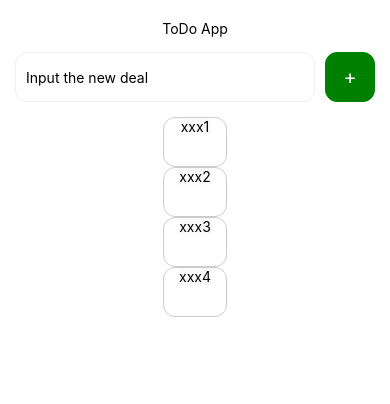
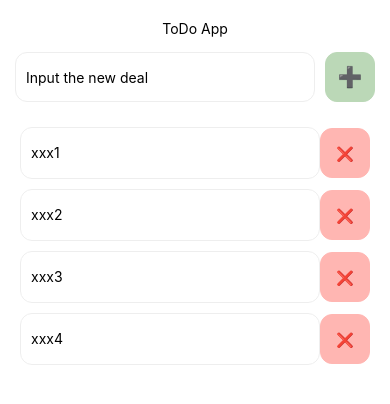
Before and after one commit to kruchai/todo-app-react-native, a React Native app: screen / in a window 390 px wide. Shown: the top 404 px of the page. Built offline with nearby package versions, Linux system fonts and the light colour scheme.

Commit message:
feature(AddTodo.js, ListItem.js): updating styles
v0.2: Prepares the main todo functionality

```diff
--- a/components/AddTodo.js
+++ b/components/AddTodo.js
@@ -14,6 +14,7 @@ export const AddTodo = ({ addHandler }) => {
   const onPressHandler = () => {
     if (title.trim()) {
       addHandler(title)
+      setValue('')
     } else {
       Alert.alert('The message cannot be empty')
     }
@@ -33,7 +34,7 @@ export const AddTodo = ({ addHandler }) => {
         style={styles.cta}
         onPress={onPressHandler}
       >
-        <Text style={styles.ctaText}>{'+'}</Text>
+        <Text style={styles.ctaText}>{'➕'}</Text>
       </TouchableOpacity>
     </View>
   )
@@ -58,11 +59,11 @@ const styles = StyleSheet.create({
   cta: {
     width: 50,
     height: 50,
-    backgroundColor: 'green',
+    backgroundColor: '#bbd8b7',
     color: '#fff',
     borderWidth: 1,
     borderStyle: 'solid',
-    borderColor: 'green',
+    borderColor: '#bbd8b7',
     alignItems: 'center',
     justifyContent: 'center',
     borderRadius: 12,
--- a/components/ListItem.js
+++ b/components/ListItem.js
@@ -1,29 +1,55 @@
 import { useState } from 'react'
-import {StyleSheet, Text, TouchableHighlight} from 'react-native'
+import { Dimensions, StyleSheet, Text, View, TouchableOpacity} from 'react-native'
+
+const screenWidth = Dimensions.get('window').width
+const screenHeight = Dimensions.get('window').height
 
 export const ListItem = ({ item, deleteHandler }) => {
   return (
-    <TouchableHighlight
+    <View
       style={styles.todoListWrapper}
-      onPress={() => deleteHandler(item.id)}
     >
       <Text style={styles.title}>{item.title}</Text>
-    </TouchableHighlight>
+      <TouchableOpacity
+        style={styles.cta}
+        onPress={() => deleteHandler(item.id)}
+      >
+        <Text style={styles.ctaDelete}>{'❌'}</Text>
+      </TouchableOpacity>
+    </View>
   )
 }
 
 const styles = StyleSheet.create({
   todoListWrapper: {
-    borderWidth: 1,
-    borderColor: '#ccc',
-    borderStyle: 'solid',
-    borderRadius: 12,
+    flexDirection: 'row',
+    justifyContent: 'space-between',
+    alignItems: 'center',
     paddingLeft: 15,
     paddingRight: 15,
-    minHeight: 50,
+    marginTop: 10,
+    width: '100%',
   },
   title: {
-    textAlign: 'center',
-    backgroundColor: '#fafafa',
-  }
+    lineHeight: 50,
+    borderWidth: 1,
+    borderStyle: 'solid',
+    borderColor: '#eee',
+    width: screenWidth - 30 - 50 - 10,
+    borderRadius: 12,
+    paddingLeft: 10,
+    paddingRight: 10,
+  },
+  cta: {
+    width: 50,
+    height: 50,
+    backgroundColor: '#ffb6b2',
+    color: '#fff',
+    borderWidth: 1,
+    borderStyle: 'solid',
+    borderColor: '#ffb6b2',
+    alignItems: 'center',
+    justifyContent: 'center',
+    borderRadius: 12,
+  },
 })
```
